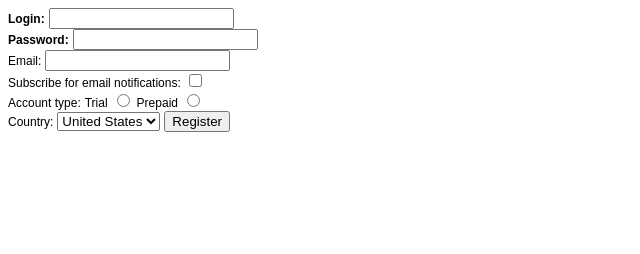
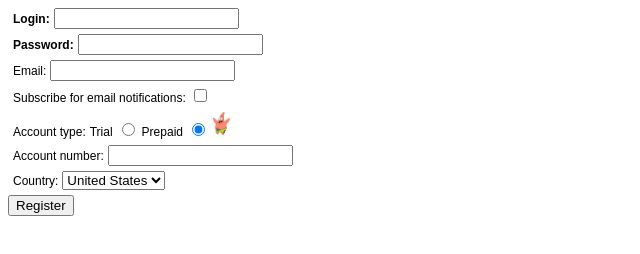
Before and after one commit to mms27/js-trainings-demo, a plain HTML site: page registration.html in a window 1280 px wide. Shown: the whole page, without its empty margins (0-640 px from the left). Drawn offline with Linux system fonts and the light colour scheme.

Commit message:
2nd homework

```diff
--- a/css/styles.css
+++ b/css/styles.css
@@ -6,3 +6,15 @@ label {
 label.primary {
     font-weight: bold;
 }
+
+.form-element {
+    margin: 5px;
+}
+
+.form-element:first-child {
+    margin-top: 0;
+}
+
+.prepaid-star {
+    height: 25px;
+}
--- /dev/null
+++ b/js/app.js
@@ -0,0 +1,16 @@
+var starImage = document.getElementById('prepaid-star');
+var prepaidAccountRadioButton = document.getElementById('account_prepaid');
+var trialAccountRadioButton = document.getElementById('account_trial');
+
+toggleStarImage();
+
+prepaidAccountRadioButton.addEventListener('change', toggleStarImage);
+trialAccountRadioButton.addEventListener('change', toggleStarImage);
+
+function toggleStarImage() {
+    if (prepaidAccountRadioButton.checked === true) {
+        starImage.style.display = 'inline';
+    } else {
+        starImage.style.display = 'none';
+    }
+}
--- a/registration.html
+++ b/registration.html
@@ -5,37 +5,56 @@
     <link rel="stylesheet" href="/css/styles.css">
 </head>
 <body>
-    <form action="/registration-complete.html" method="GET">
+    <form id="registration-form" action="/registration-complete.html" method="GET">
+        <div class="form-element">
             <label class="primary" for="login">Login:</label>
-        <input type="text" id="login" name="account_login"><br>
+            <input type="text" id="login" name="account_login">
+        </div>
 
+        <div class="form-element">
             <label class="primary" for="password">Password:</label>
-        <input type="password" id="password" name="account_password"><br>
+            <input type="password" id="password" name="account_password">
+        </div>
 
+        <div class="form-element">
             <label for="email">Email:</label>
             <input type="email" id="email" name="account_email"><br>
+        </div>
 
+        <div class="form-element">
             <label for="subscribe">Subscribe for email notifications:</label>
-        <input type="checkbox" id="subscribe" name="send_notifications"><br>
+            <input type="checkbox" id="subscribe" name="send_notifications">
+        </div>
 
+        <div class="form-element">
             <label>Account type:</label>
             <label for="account_trial">Trial</label>
-        <input id="account_trial" type="radio" value="trial" name="account_type">
+            <input id="account_trial" class="account_radiobutton" type="radio" value="trial" name="account_type">
 
             <label for="account_prepaid">Prepaid</label>
-        <input id="account_prepaid" type="radio" value="prepaid" name="account_type"><br>
+            <input  id="account_prepaid" checked class="4" type="radio" value="prepaid" name="account_type">
+            <img src="/img/star.png" class="prepaid-star" id="prepaid-star">
+        </div>
 
+        <div class="form-element">
+            <div id="account_number_container">
+                <label for="account_number">Account number:</label>
+                <input type="text" id="account_number">
+            </div>
+        </div>
 
+        <div class="form-element">
             <label for="country">Country:</label>
             <select id="country" name="account_country">
                 <option value="US">United States</option>
                 <option value="DE">Germany</option>
                 <option value="UA">Ukraine</option>
             </select>
+        </div>
 
         <button type="submit">Register</button>
-
         <!-- <input type="submit" value="Register"> has the same behaviour -->
     </form>
+    <script type="text/javascript" src="/js/app.js"></script>
 </body>
 </html>
```
Also changed, not shown: img/star.png (added). Lines whose indentation alone changed are shown as unchanged.
